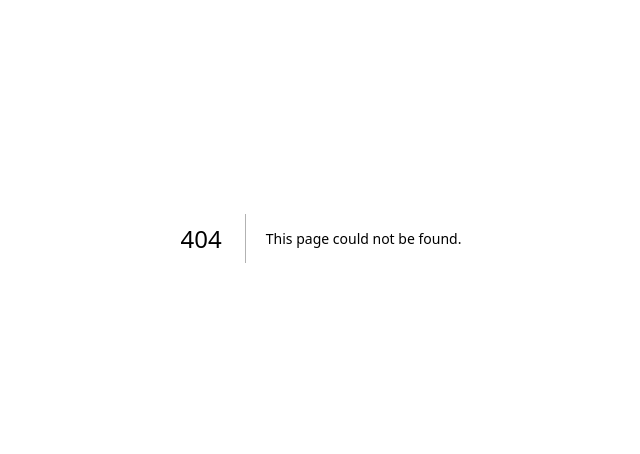
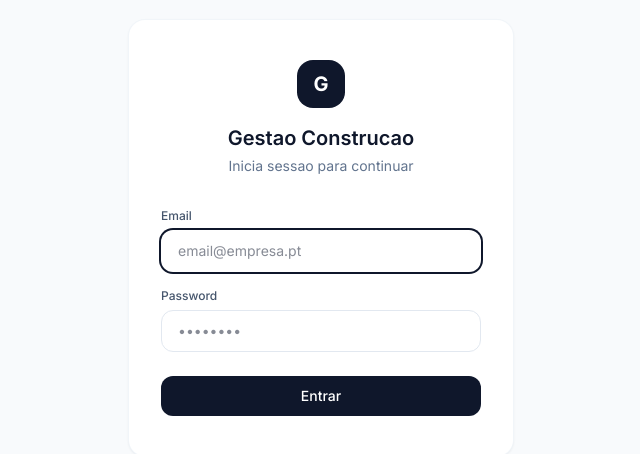
Before and after one commit to BailaoHugo/gestao-construcao, a Next.js app: page /login in a window 1280 px wide. Before the commit this address had no page. Shown: the part 162-616 px from the top of the page, without its empty margins (319-959 px from the left). Built offline with nearby package versions, Linux system fonts and the light colour scheme.

Commit message:
feat: add /login page with email/password form

```diff
--- /dev/null
+++ b/src/app/login/page.tsx
@@ -0,0 +1,95 @@
+'use client';
+import { useState } from 'react';
+import { useRouter } from 'next/navigation';
+
+export default function LoginPage() {
+  const [email, setEmail] = useState('');
+  const [password, setPassword] = useState('');
+  const [error, setError] = useState('');
+  const [loading, setLoading] = useState(false);
+  const router = useRouter();
+
+  async function handleSubmit(e: React.FormEvent) {
+    e.preventDefault();
+    setLoading(true);
+    setError('');
+    try {
+      const res = await fetch('/api/auth/login', {
+        method: 'POST',
+        headers: { 'Content-Type': 'application/json' },
+        body: JSON.stringify({ email, password }),
+      });
+      if (res.ok) {
+        router.push('/');
+        router.refresh();
+      } else {
+        const data = await res.json();
+        setError(data.error || 'Erro ao autenticar');
+      }
+    } catch {
+      setError('Erro de ligacao. Tente novamente.');
+    } finally {
+      setLoading(false);
+    }
+  }
+
+  return (
+    <div className="min-h-screen bg-slate-50 flex items-center justify-center px-4">
+      <div className="w-full max-w-sm">
+        <div className="bg-white rounded-2xl shadow-sm ring-1 ring-slate-100 px-8 py-10">
+          <div className="mb-8 text-center">
+            <div className="inline-flex items-center justify-center w-12 h-12 rounded-2xl bg-slate-900 mb-4">
+              <span className="text-white text-xl font-bold">G</span>
+            </div>
+            <h1 className="text-xl font-semibold text-slate-900">Gestao Construcao</h1>
+            <p className="text-sm text-slate-500 mt-1">Inicia sessao para continuar</p>
+          </div>
+
+          <form onSubmit={handleSubmit} className="space-y-4">
+            <div>
+              <label className="block text-xs font-medium text-slate-600 mb-1.5">
+                Email
+              </label>
+              <input
+                type="email"
+                value={email}
+                onChange={e => setEmail(e.target.value)}
+                required
+                autoFocus
+                className="w-full rounded-xl border border-slate-200 px-4 py-2.5 text-sm text-slate-900 outline-none focus:ring-2 focus:ring-slate-900 focus:border-transparent transition"
+                placeholder="email@empresa.pt"
+              />
+            </div>
+            <div>
+              <label className="block text-xs font-medium text-slate-600 mb-1.5">
+                Password
+              </label>
+              <input
+                type="password"
+                value={password}
+                onChange={e => setPassword(e.target.value)}
+                required
+                className="w-full rounded-xl border border-slate-200 px-4 py-2.5 text-sm text-slate-900 outline-none focus:ring-2 focus:ring-slate-900 focus:border-transparent transition"
+                placeholder="••••••••"
+              />
+            </div>
+
+            {error && (
+              <p className="text-xs text-red-600 bg-red-50 rounded-xl px-3 py-2.5 border border-red-100">
+                {error}
+              </p>
+            )}
+
+            <button
+              type="submit"
+              disabled={loading}
+              className="w-full rounded-xl bg-slate-900 text-white text-sm font-medium py-2.5 hover:bg-slate-800 disabled:opacity-50 transition-colors mt-2"
+            >
+              {loading ? 'A entrar...' : 'Entrar'}
+            </button>
+          </form>
+        </div>
+      </div>
+    </div>
+  );
+}
```
